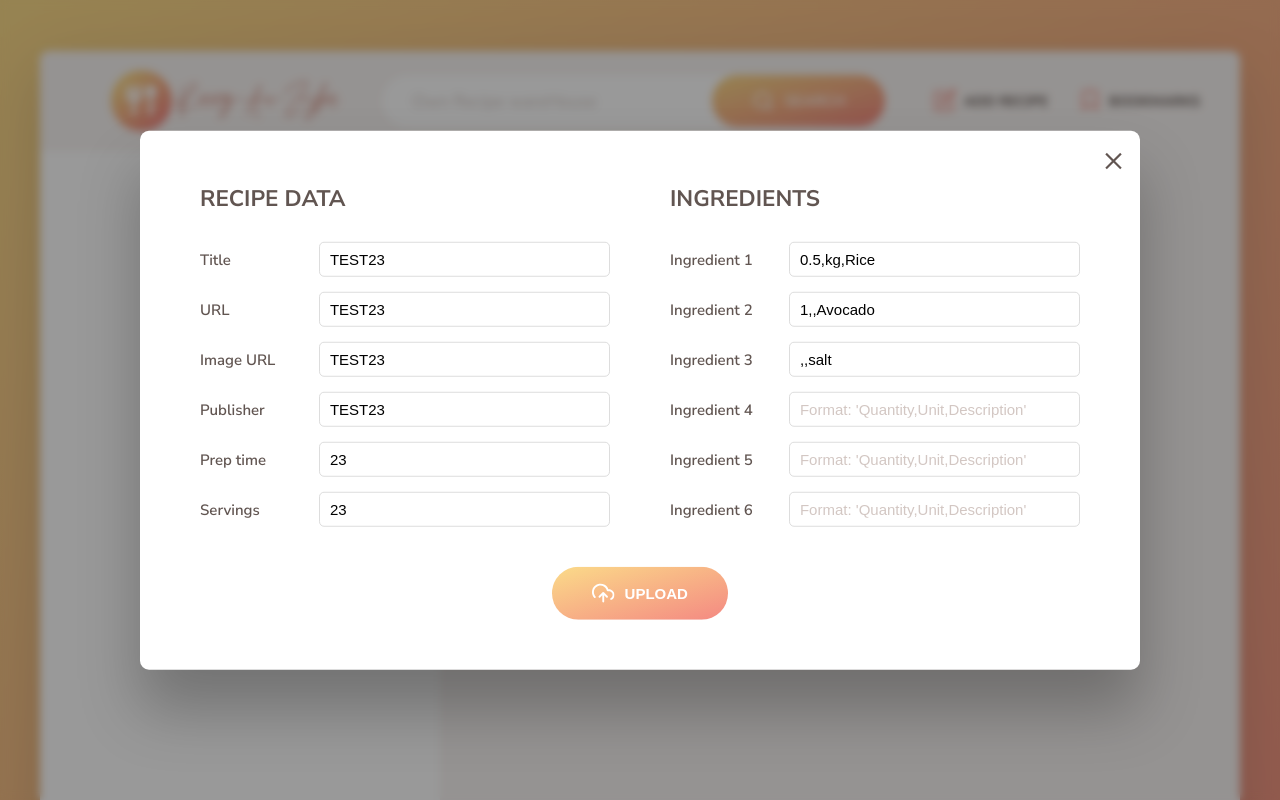
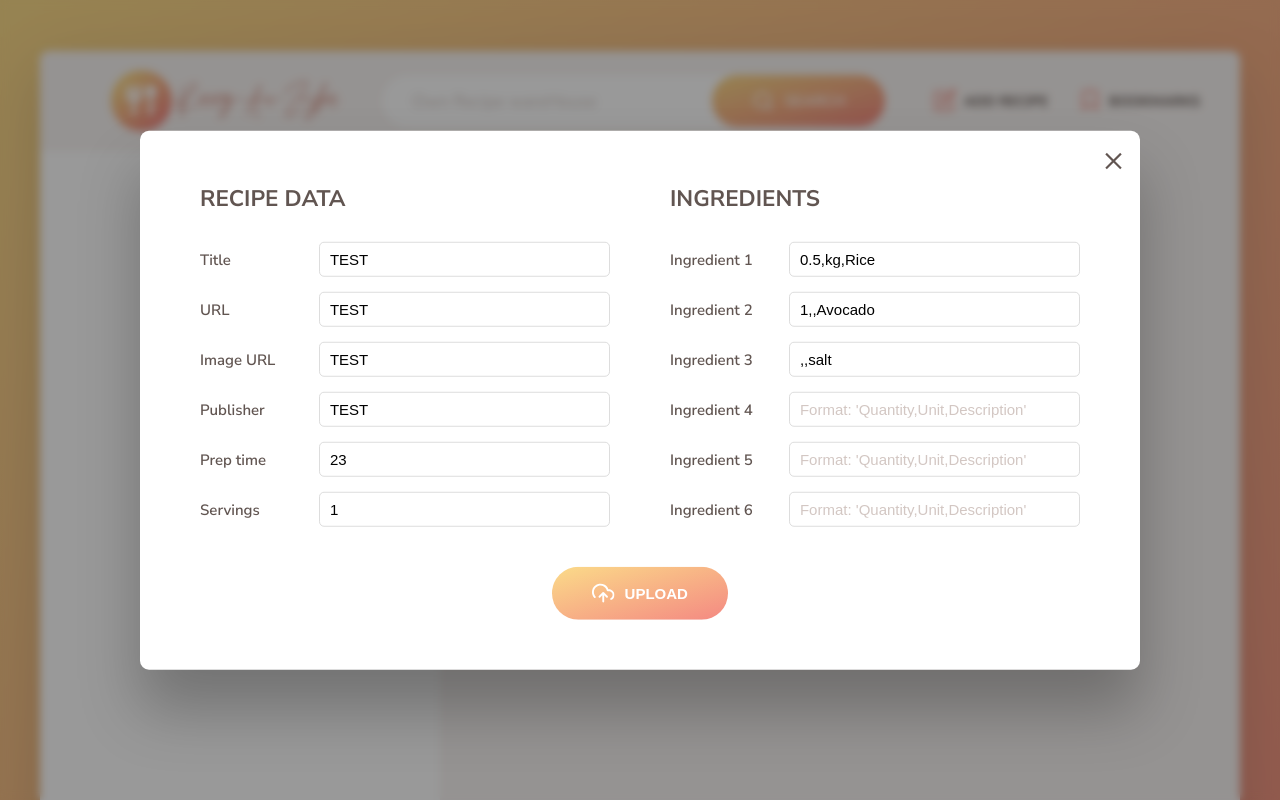
Before and after one commit to gahlotayush/Raaz-ae-Zyka, a website built with Parcel: page index.html in a window 1280 px wide. Both pictures are taken after a click on the button "ADD RECIPE". Shown: the top 800 px of the page. Built offline with nearby package versions, Linux system fonts and the light colour scheme.

Commit message:
Change test values

```diff
--- a/index.html
+++ b/index.html
@@ -255,17 +255,17 @@
         <div class="upload__column">
           <h3 class="upload__heading">Recipe data</h3>
           <label>Title</label>
-          <input value="TEST23" required name="title" type="text" />
+          <input value="TEST" required name="title" type="text" />
           <label>URL</label>
-          <input value="TEST23" required name="sourceUrl" type="text" />
+          <input value="TEST" required name="sourceUrl" type="text" />
           <label>Image URL</label>
-          <input value="TEST23" required name="image" type="text" />
+          <input value="TEST" required name="image" type="text" />
           <label>Publisher</label>
-          <input value="TEST23" required name="publisher" type="text" />
+          <input value="TEST" required name="publisher" type="text" />
           <label>Prep time</label>
           <input value="23" required name="cookingTime" type="number" />
           <label>Servings</label>
-          <input value="23" required name="servings" type="number" />
+          <input value="1" required name="servings" type="number" />
         </div>
 
         <div class="upload__column">
```
